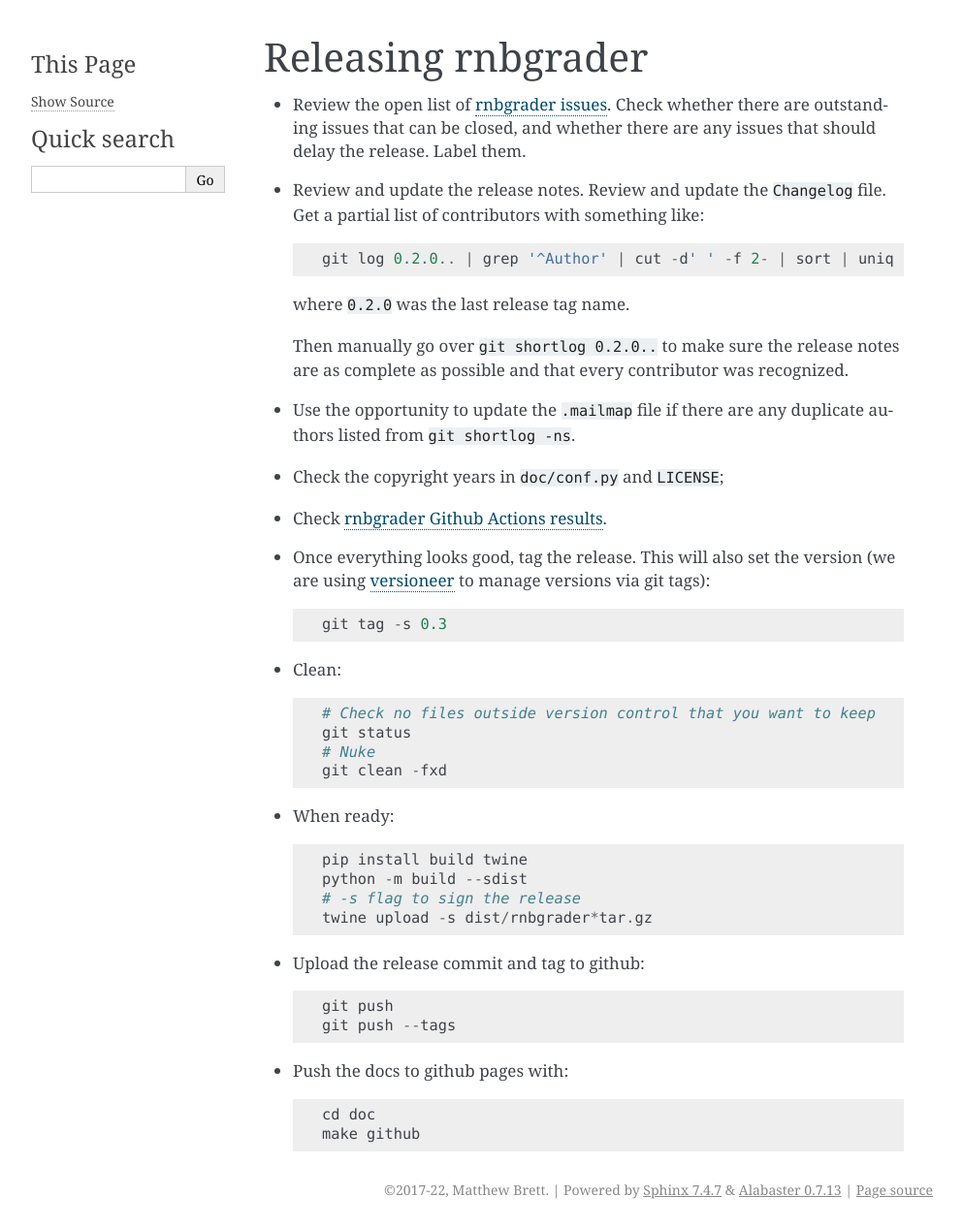
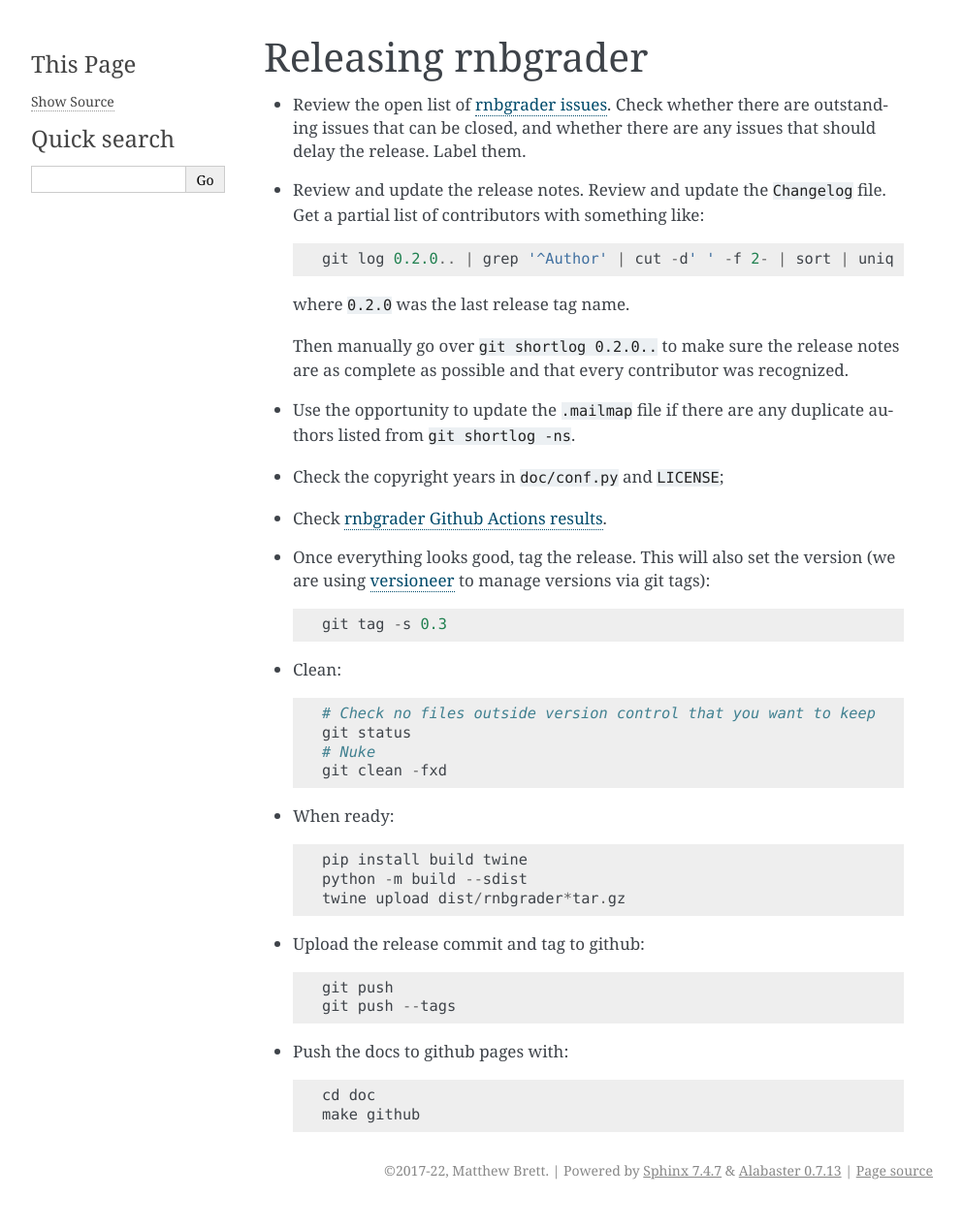
Before and after one commit to matthew-brett/rnbgrader, a Sphinx documentation site: the page built from doc/devel/make_release.rst, in a window 1280 px wide. Shown: the whole page at 97% size, without its empty margins (148-1141 px from the left). Built offline with Sphinx 7.4.7, drawn with Linux system fonts in a browser that asks for light colours.

Commit message:
More updates to make_release

```diff
--- a/doc/devel/make_release.rst
+++ b/doc/devel/make_release.rst
@@ -41,8 +41,7 @@
 
     pip install build twine
     python -m build --sdist
-    # -s flag to sign the release
-    twine upload -s dist/rnbgrader*tar.gz
+    twine upload dist/rnbgrader*tar.gz
 
 * Upload the release commit and tag to github::
 
```
